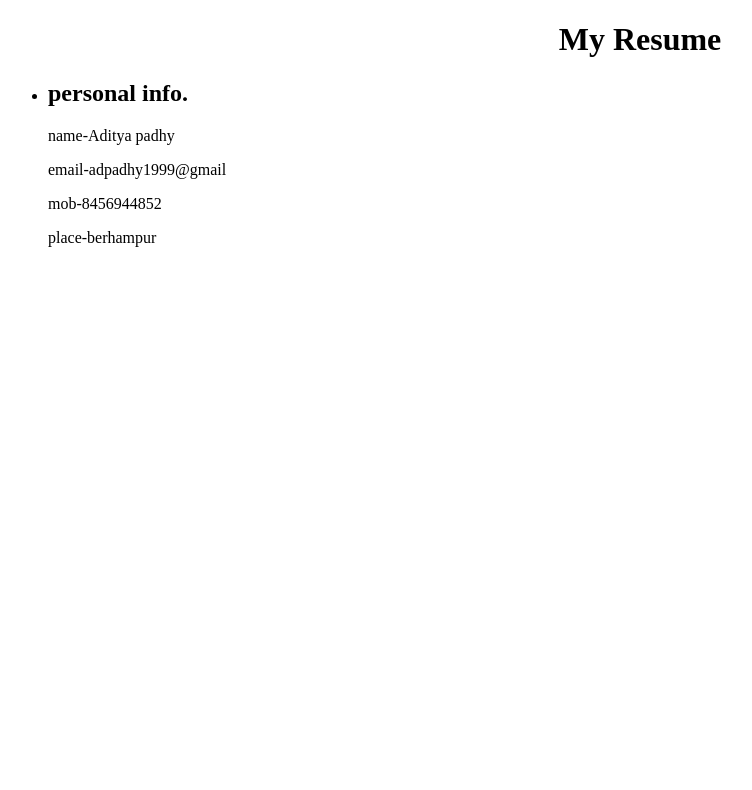
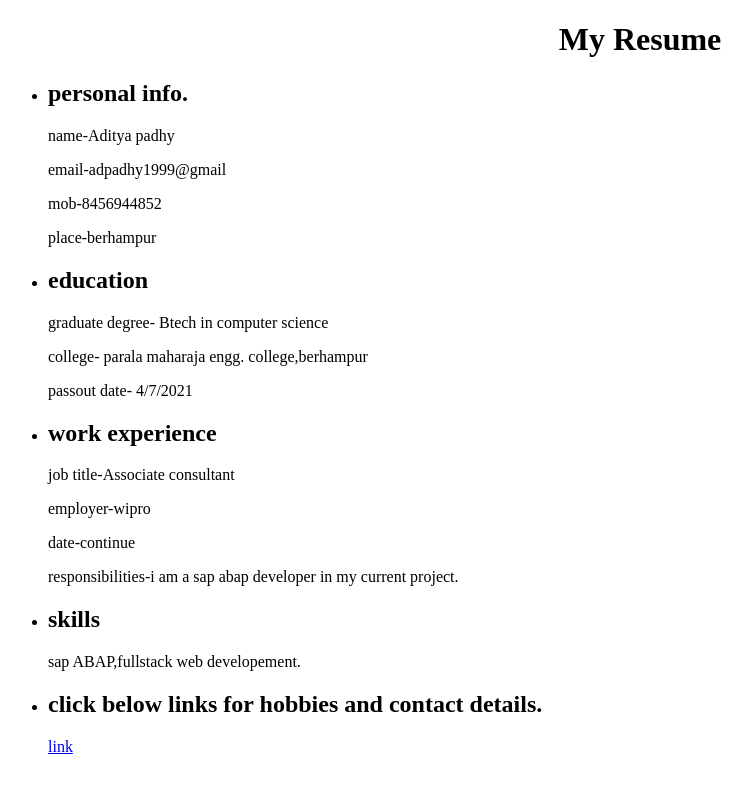
Before and after one commit to adityapadhy2000/html-portfolio, a plain HTML site: page index.html in a window 1280 px wide. Shown: the whole page, without its empty margins (0-752 px from the left). Drawn offline with Linux system fonts and the light colour scheme.

Commit message:
Update index.html

```diff
--- a/index.html
+++ b/index.html
@@ -14,6 +14,19 @@
                 <p>email-adpadhy1999@gmail</p>
                 <p>mob-8456944852</p>
                 <p>place-berhampur</p>
+         <li><h2>education</h2></li>
+            <p>graduate degree- Btech in computer science</p>
+            <p>college- parala maharaja engg. college,berhampur</p>
+            <p>passout date- 4/7/2021</p>
+        <li><h2>work experience</h2></li>
+            <p>job title-Associate consultant</p>
+            <p>employer-wipro</p>
+            <p>date-continue</p>
+            <p>responsibilities-i am a sap abap developer in my current project.</p>
+        <li><h2>skills</h2></li>
+            <p>sap ABAP,fullstack web developement.</p>
+        <li><h2>click below links for hobbies and contact details.</h2></li>
+            <a href="./my new project/oth details.html">link</a>
 
     </ul>
 
```
